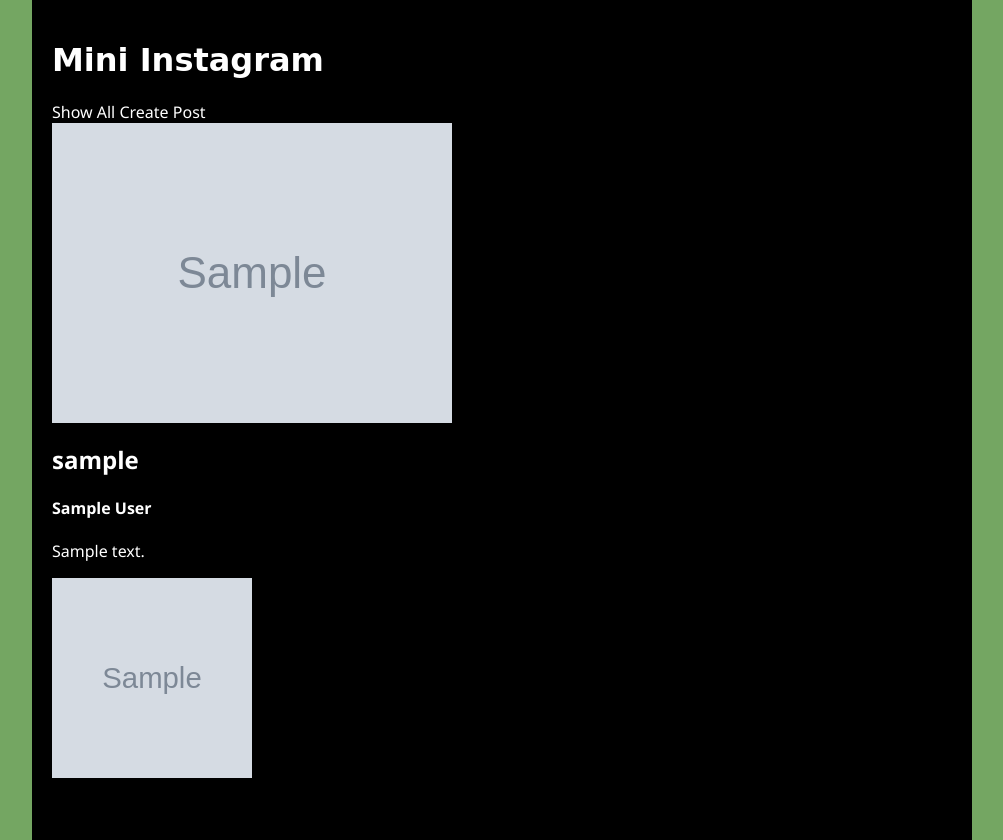
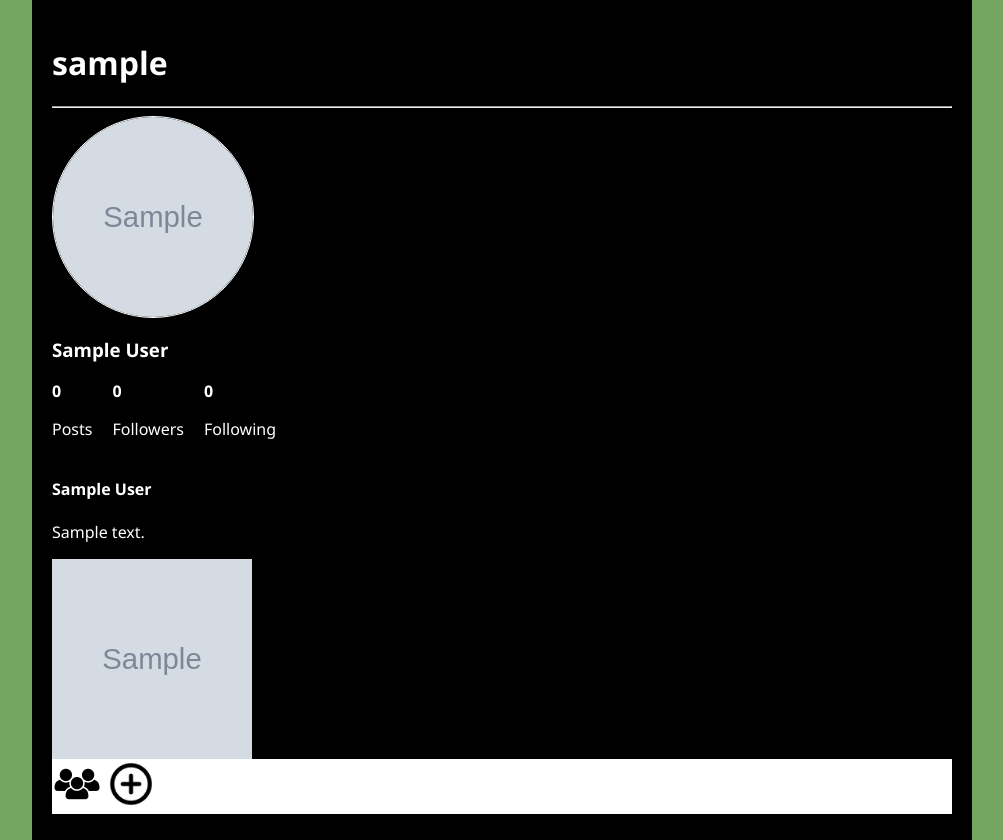
Before and after one commit to sphung01/cs412-django, a Django app: page /mini_insta/profile/1 in a window 1280 px wide. Shown: the whole page, without its empty margins (138-1141 px from the left). Run offline with Django 5.2, Linux system fonts and the light colour scheme; tables that the repository leaves empty hold one stand-in row (values such as "Sample post"); grey boxes marked "Sample" are stand-in pictures.

Commit message:
Added some stuff

```diff
--- a/mini_insta/templates/mini_insta/base.html
+++ b/mini_insta/templates/mini_insta/base.html
@@ -18,18 +18,16 @@
 
             <!-- Header of the website -->
             <header>
-                <a href="{% url 'mini_insta:show_all_profiles' %}">
-                    <h1 class="title">Mini Instagram</h1>
-                </a>
+                {% if profile %}
+                    <h1>{{ profile.username }}</h1>
+                {% else %}
+                    <a href="{% url 'mini_insta:show_all_profiles' %}">
+                        <h1 class="title">Mini Instagram</h1>
+                    </a>
+                {% endif %}
             </header>
+            <hr>
             <!-- (END) -->
-
-            <nav>
-                <a href="{% url 'mini_insta:show_all_profiles' %}">Show All</a>
-                {% if profile %}
-                    <a href="{% url 'mini_insta:create_post' profile.pk %}">Create Post</a>
-                {% endif %}
-            </nav>
 
             <!-- The main content in each page -->
 
@@ -38,6 +36,17 @@
             {% endblock %}
             <!-- (END) -->
 
+            <nav>
+                <a href="{% url 'mini_insta:show_all_profiles' %}">
+                    <img src="{% static 'people_icon.png' %}" class="people_icon_style"/>
+                </a>
+                {% if profile %}
+                    <a href="{% url 'mini_insta:create_post' profile.pk %}">
+                        <img src="{% static 'add_post_icon.png' %}" class="add_post_icon_style"/>
+                    </a>
+                {% endif %}
+            </nav>
+
         </div>
 
     </body>
--- a/mini_insta/templates/mini_insta/show_profile.html
+++ b/mini_insta/templates/mini_insta/show_profile.html
@@ -12,10 +12,26 @@
 {% block content %}
 <main>
     <div>
-        <img src="{{ profile.profile_image_url.url }}" alt="Missing an image">
+        <img src="{{ profile.profile_image_url.url }}" alt="Missing an image" class="profile_picture_style">
     </div>
     <div>
-        <h2>{{profile.username}}</h2>
+        <h3>{{profile.display_name}}</h3>
+    </div>
+    <div class="profile_stats_style">
+        <div>
+            <strong>0</strong>
+            <p>Posts</p>
+        </div>
+        <div>
+            <strong>0</strong>
+            <p>Followers</p>
+        </div>
+        <div>
+            <strong>0</strong>
+            <p>Following</p>
+        </div>
+    </div>
+    <div class="profile_info_style">
         <h4>{{profile.display_name}}</h4>
         <p>{{profile.bio_text}}</p>
     </div>
--- a/static/mini_insta_styles.css
+++ b/static/mini_insta_styles.css
@@ -5,6 +5,33 @@ body {
    color: white;
    font-family:'Segoe UI', Tahoma, Geneva, Verdana, sans-serif;
 }
+
+/* Styling for the navigation bar */
+nav {
+    width: 100%;
+    margin: 0;
+    padding: 0;
+    background-color: white;
+}
+
+.people_icon_style {
+    width: 50px;
+    height: 50px;
+}
+
+.people_icon_style:hover {
+    filter: brightness(0) saturate(100%) invert(41%) sepia(92%) saturate(6400%) hue-rotate(85deg) brightness(95%) contrast(90%);
+}
+
+.add_post_icon_style {
+    width: 50px;
+    height: 50px;
+}
+
+.add_post_icon_style:hover {
+    filter: brightness(0) saturate(100%) invert(41%) sepia(92%) saturate(6400%) hue-rotate(85deg) brightness(95%) contrast(90%);
+}
+
 
 a {
     text-decoration: none;
@@ -65,3 +92,17 @@ a {
     width: 200px;
     height: 200px;
 }
+
+.profile_picture_style {
+    border: solid;
+    border-width: 1px;
+    border-radius: 200px;
+    width: 200px;
+    height: 200px;
+}
+
+.profile_stats_style {
+    display: flex;
+    flex-direction: row;
+    gap: 20px;
+}
```
Also changed, not shown: mini_insta/models.py (line endings or trailing spaces), static/add_post_icon.png (added), static/people_icon.png (added).
